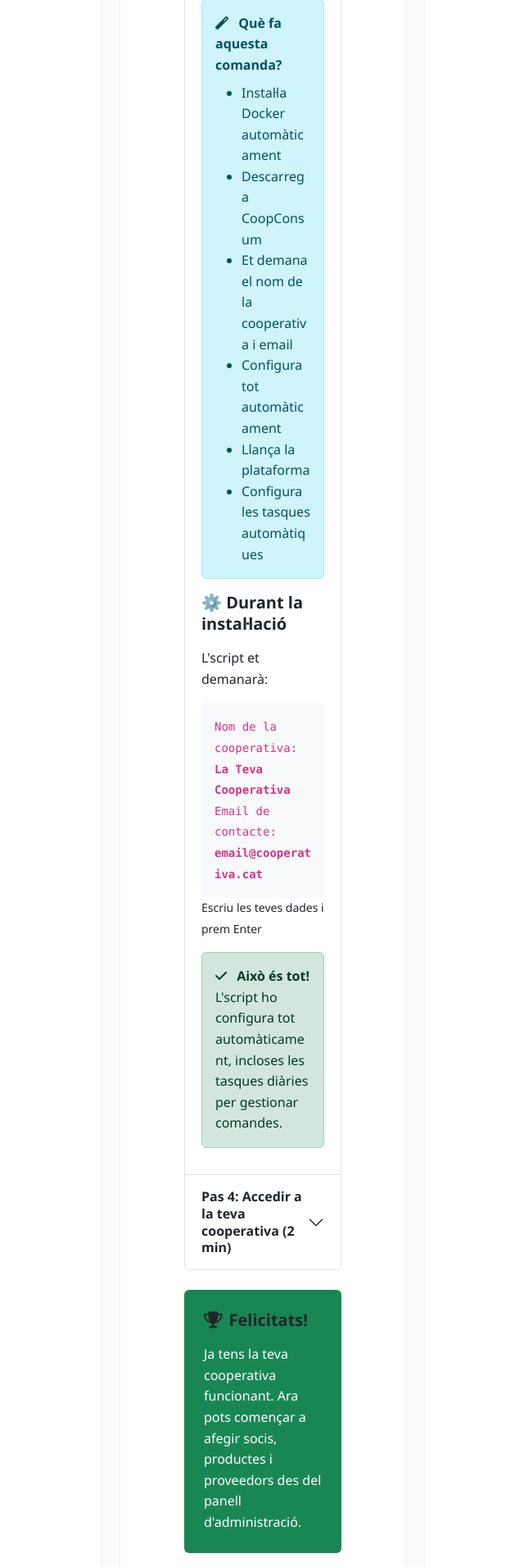
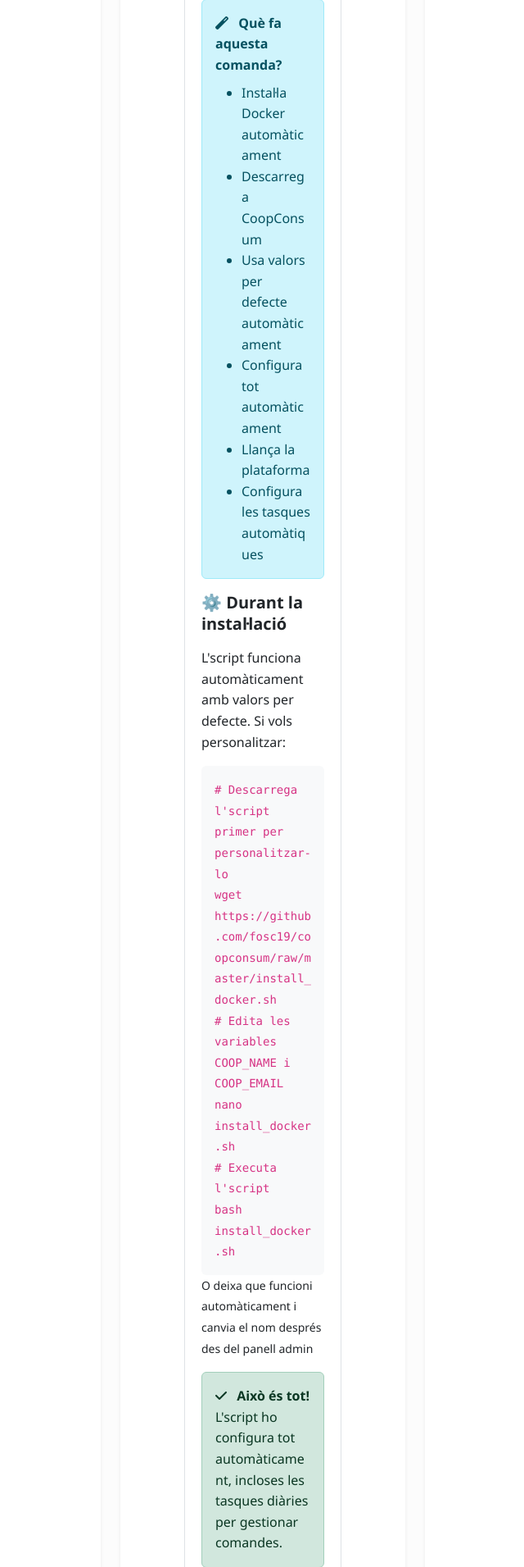
Before and after one commit to fosc19/coopconsum, a Django app: page /cooperatives/ in a window 1280 px wide, after a click on "Pas 3: Instal·lació automàtica (10 min)". Shown: the part 2270-4181 px from the top of the page at 82% size, without its empty margins (319-959 px from the left). Run offline with Django 5.2, Linux system fonts and the light colour scheme; parts of the project's set-up code (start-up, migrations or seed data) failed here and were passed over.

Commit message:
Actualitzar documentació Docker per reflectir funcionament real
- Treure referència suport idiomes d'OVH (només Europeu, GDPR)
- Canviar 'Et demana nom i email' per 'Usa valors automàtics'
- Actualitzar secció instal·lació per mostrar funcionament automàtic real
- Afegir contacte per dubtes (projecte open source): lacivada@gmail.com
- Clarificar que és light support, no suport tècnic complet

```diff
--- a/web/templates/web/cooperatives.html
+++ b/web/templates/web/cooperatives.html
@@ -135,7 +135,7 @@
                                                 <h6><strong>🥇 OVH VPS (Recomanat)</strong></h6>
                                                 <ul>
                                                     <li><strong>Preu:</strong> 3-5€/mes + 3,30€/mes backup</li>
-                                                    <li><strong>Avantatges:</strong> Europeu, GDPR, suport en català/espanyol</li>
+                                                    <li><strong>Avantatges:</strong> Europeu, GDPR</li>
                                                     <li><strong>Motiu:</strong> És el que nosaltres utilitzem i el manual més detallat està en aquest format</li>
                                                     <li><strong>Web:</strong> <a href="https://www.ovh.com/es/vps/" target="_blank">ovh.com/es/vps/</a></li>
                                                 </ul>
@@ -236,7 +236,7 @@
                                                 <ul class="mb-0 mt-2">
                                                     <li>Instal·la Docker automàticament</li>
                                                     <li>Descarrega CoopConsum</li>
-                                                    <li>Et demana el nom de la cooperativa i email</li>
+                                                    <li>Usa valors per defecte automàticament</li>
                                                     <li>Configura tot automàticament</li>
                                                     <li>Llança la plataforma</li>
                                                     <li>Configura les tasques automàtiques</li>
@@ -244,14 +244,18 @@
                                             </div>
 
                                             <h5>⚙️ Durant la instal·lació</h5>
-                                            <p>L'script et demanarà:</p>
+                                            <p>L'script funciona automàticament amb valors per defecte. Si vols personalitzar:</p>
                                             <div class="bg-light p-3 rounded">
                                                 <code>
-                                                    Nom de la cooperativa: <strong>La Teva Cooperativa</strong><br>
-                                                    Email de contacte: <strong>email@cooperativa.cat</strong>
+                                                    # Descarrega l'script primer per personalitzar-lo<br>
+                                                    wget https://github.com/fosc19/coopconsum/raw/master/install_docker.sh<br>
+                                                    # Edita les variables COOP_NAME i COOP_EMAIL<br>
+                                                    nano install_docker.sh<br>
+                                                    # Executa l'script<br>
+                                                    bash install_docker.sh
                                                 </code>
                                             </div>
-                                            <p><small>Escriu les teves dades i prem Enter</small></p>
+                                            <p><small>O deixa que funcioni automàticament i canvia el nom després des del panell admin</small></p>
 
                                             <div class="alert alert-success">
                                                 <i class="fas fa-check me-2"></i>
@@ -331,6 +335,7 @@
                                 <h5>🆘 Necessites ajuda?</h5>
                                 <ul>
                                     <li><strong>Documentació completa:</strong> <a href="https://github.com/fosc19/coopconsum/blob/master/docs/DOCKER_README.md" target="_blank">DOCKER_README.md</a></li>
+                                    <li><strong>Contacte per dubtes:</strong> <a href="mailto:lacivada@gmail.com">lacivada@gmail.com</a> (projecte open source)</li>
                                 </ul>
                             </div>
                         </div>
```
Also changed, not shown: 1 other file.
